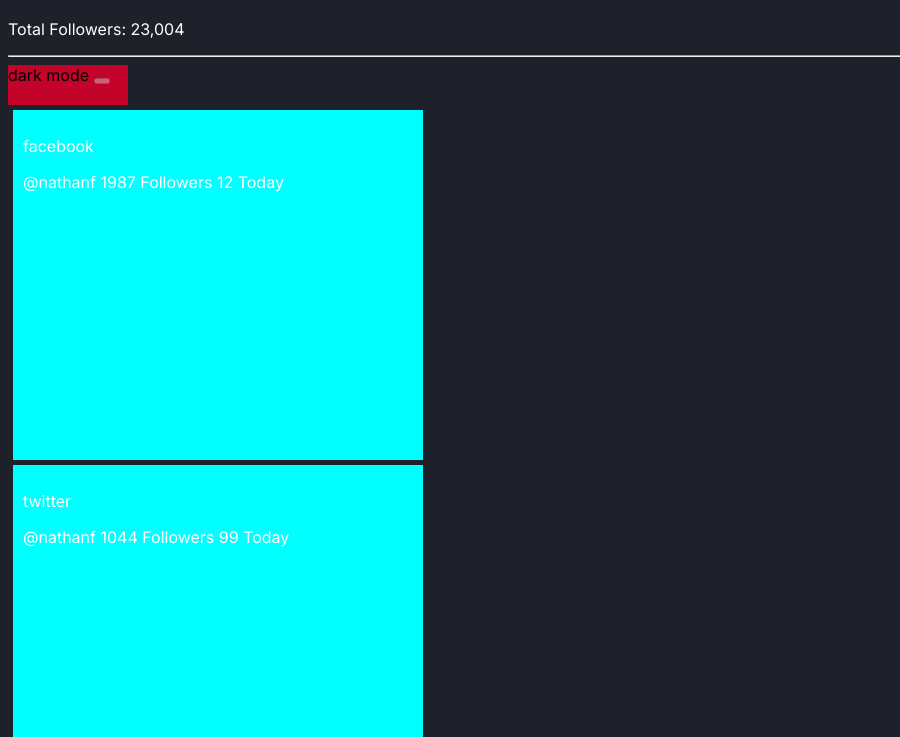
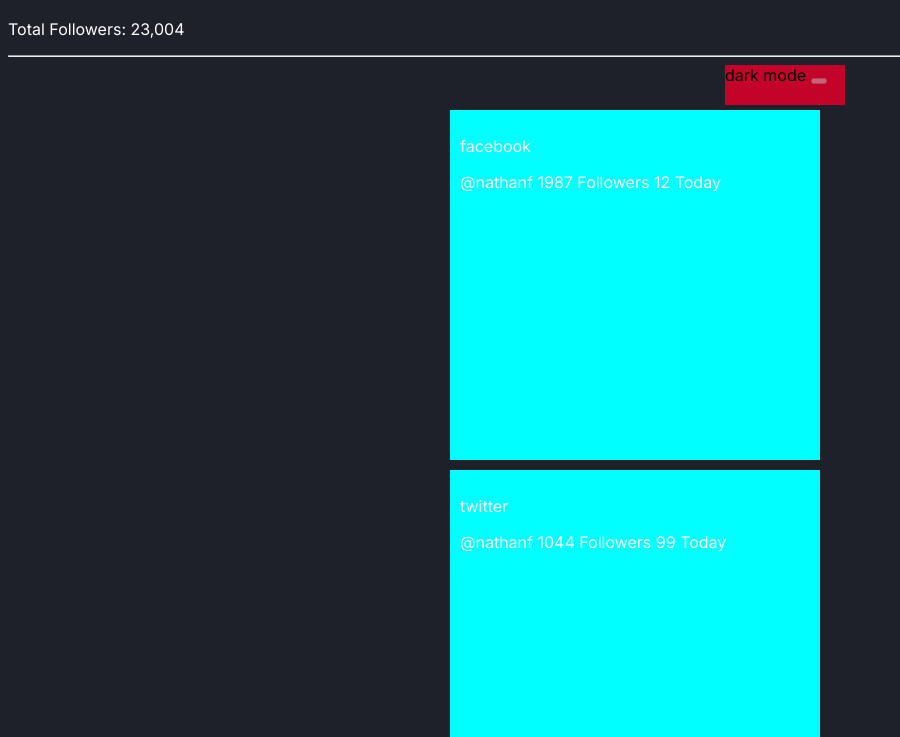
Before and after one commit to Avantiermv/social-media-dashboard-challenge, a plain HTML site: page index.html in a window 1280 px wide. Shown: the part 63-800 px from the top of the page, without its empty margins (0-900 px from the left). Drawn offline with Linux system fonts and the light colour scheme.

Commit message:
I applyed grid layout.
I did some changes in the css.

```diff
--- a/index.html
+++ b/index.html
@@ -17,10 +17,9 @@
   <hr>
 
     <main>
-      <div id="button">
-        dark mode
-        <button disabled="disabled" onclick="mudar()"></button>
-    </div>
+      <div id="boxbutton">
+        <div id="button"> dark mode <button disabled="disabled" onclick="mudar()"></button> </div>
+      </div>
 
       <section id="section1">
         <div>
--- a/style.css
+++ b/style.css
@@ -39,8 +39,20 @@ body{
     font-family: var(--font);
 }
 
+main{
+    display: grid;
+    justify-content: center;
+}
+
 #header > h1, p{
     color: var(--WhiteText);
+}
+
+#boxbutton{
+    display: grid;
+    justify-content: right;
+    height: 40px;
+    width: 100%;
 }
 
 #button{
@@ -50,11 +62,14 @@ body{
 }
 
 #section1{
+    display: grid;
+    width: 400px;
+    justify-content: center;
     color: var(--WhiteText);
 }
 
 #section1 > div{
-    width: 390px;
+    width: 350px;
     height: 330px;
     padding: 10px;
     background-color: aqua;
@@ -62,10 +77,13 @@ body{
 }
 
 #section2 {
+    display: grid;
+    justify-content: center;
     color: white;
 }
 
 #section2 > div{
+    margin: 10px;
     width: 390px;
     height: 100px;
     background-color: blueviolet;
```
